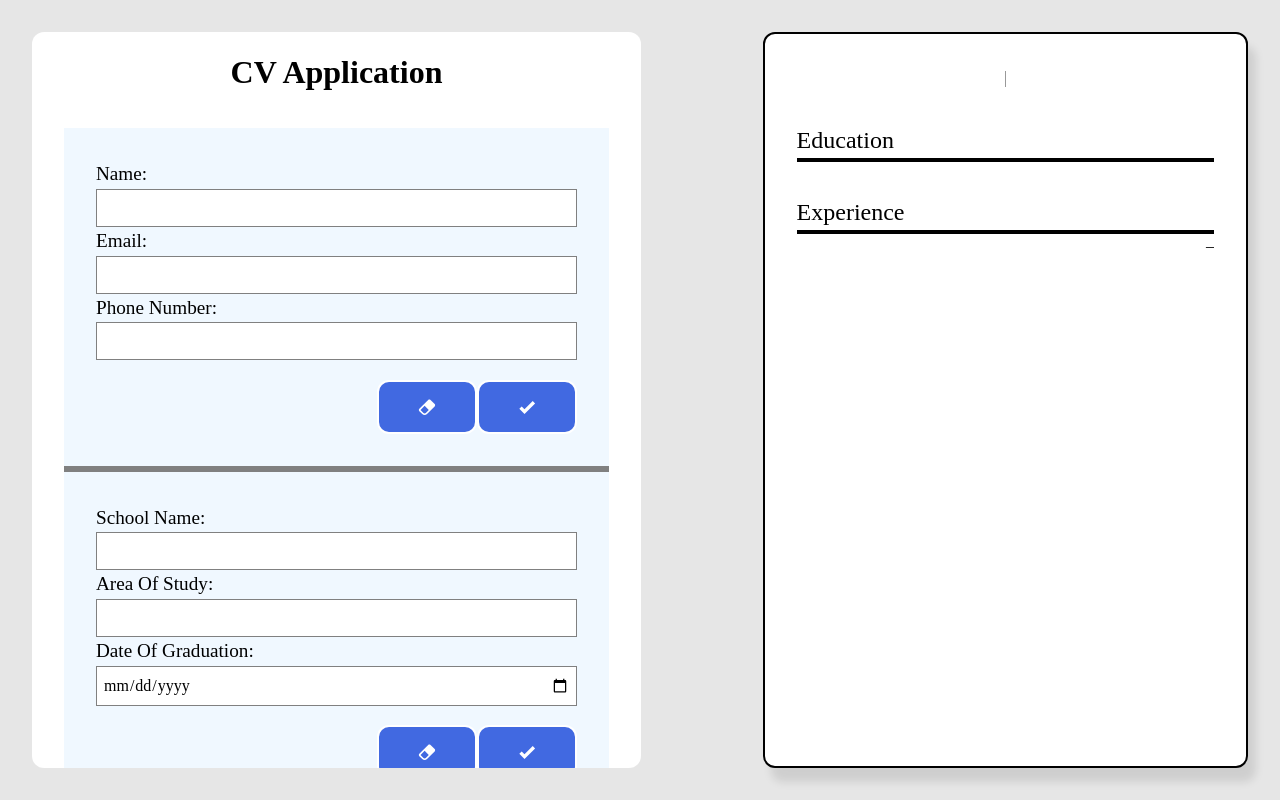
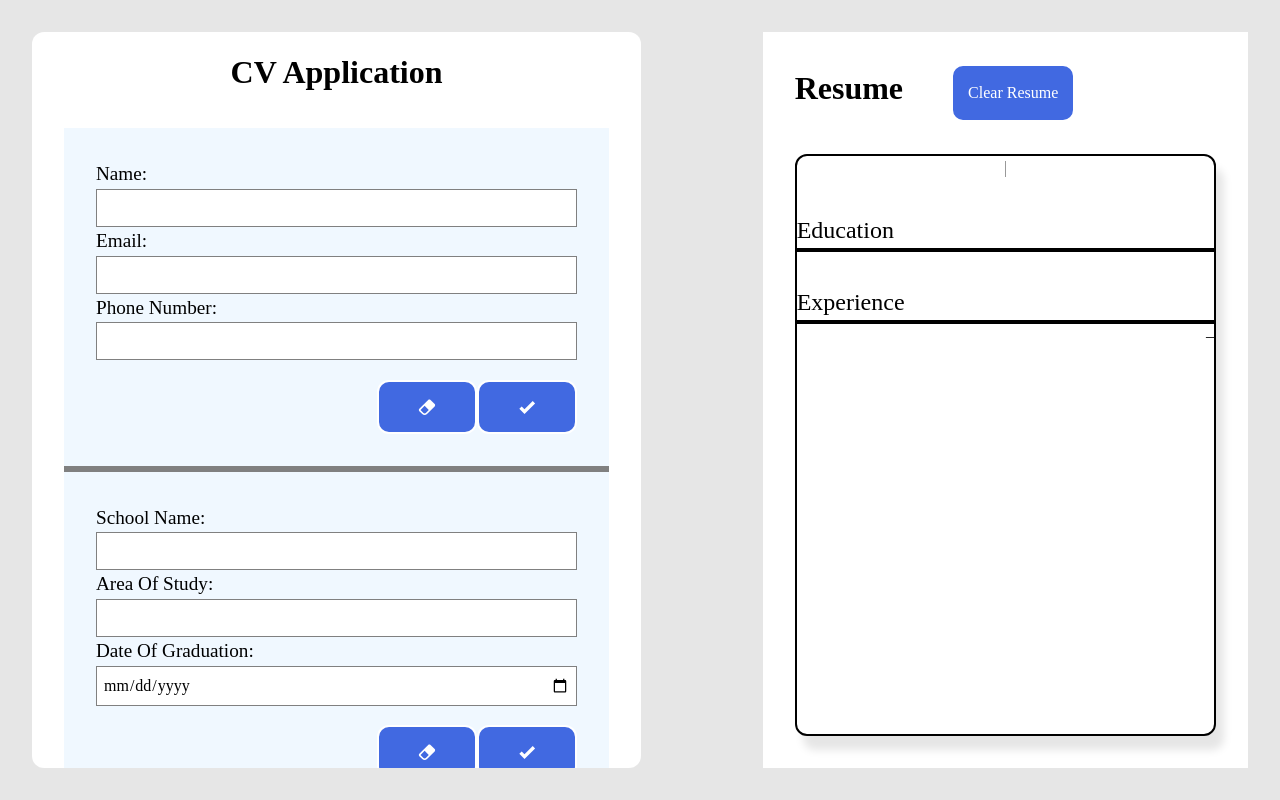
Before and after one commit to SeasonedSoup/CV-Application, a React (Vite) app: page / in a window 1280 px wide. Built offline with nearby package versions, Linux system fonts and the light colour scheme.

Commit message:
Add clear state set functions on each input, form
clear inputs and the result resume as an option

```diff
--- a/src/components/App.jsx
+++ b/src/components/App.jsx
@@ -35,6 +35,20 @@ const App = () => {
     experience: false
   })
 
+const setDatas = [setInfoData, setEducationData, setExperienceData]
+  function handleClearAllData() {
+    console.log("Cleared All Datas")
+    for (let setData in setDatas) {
+        setDatas[setData](prev => {
+            const cleared = {}
+            for (let key in prev) {
+                cleared[key] = ""
+            }
+            return cleared
+        })
+    }
+  }
+
   return (
     <div className="app">
         <div className="submitForm">
@@ -43,8 +57,14 @@ const App = () => {
           <EducationForm data={educationData} setData={setEducationData} submitted={submitted.education} setSubmitted={setSubmitted}/>
           <ExperienceForm data={experienceData} setData={setExperienceData} submitted={submitted.experience} setSubmitted={setSubmitted}/>
         </div>
-        <div className="resume">
-          <CvResult infoData={infoData} eduData={educationData} expData={experienceData}/>
+        <div className="resumeContainer">
+          <div className="containerHeader">
+            <h1>Resume</h1>
+            <button onClick={handleClearAllData} id="clearResultFormData">Clear Resume</button>
+          </div>
+          <div className="resume">
+            <CvResult infoData={infoData} eduData={educationData} expData={experienceData}/>
+          </div>
         </div>
     </div>
 
--- a/src/components/CVResult.jsx
+++ b/src/components/CVResult.jsx
@@ -1,4 +1,6 @@
 function CvResult({infoData, eduData, expData}) {
+
+
     return (
     <div className="cv">
         <div className="header">
--- a/src/components/EducationForm.jsx
+++ b/src/components/EducationForm.jsx
@@ -38,7 +38,7 @@ function EducationForm({data, setData, submitted, setSubmitted}) {
         )
     }
     return (
-        <form onSubmit={handleSubmit}>
+        <form onSubmit={handleSubmit} autoComplete="off">
             <p className="input">
                 <label htmlFor="schoolName">School Name:</label>
                 <CustomInput type="text" id="schoolName" name="schoolName" value={formData.schoolName}
--- a/src/components/ExperienceForm.jsx
+++ b/src/components/ExperienceForm.jsx
@@ -53,7 +53,7 @@ function ExperienceForm({data, setData, submitted, setSubmitted}) {
     }
 
     return (
-        <form onSubmit={handleSubmit}>
+        <form onSubmit={handleSubmit} autoComplete="off">
             <div className="formContainer">
                 <div className="inputColumn">
                     <p className="input">
--- a/src/components/InformationForm.jsx
+++ b/src/components/InformationForm.jsx
@@ -44,6 +44,18 @@ function InformationForm({data, setData, submitted, setSubmitted}) {
         setFormData((prev) => ({...prev, [field]: value}))
     }
 
+    const handleReset = () => {
+        setFormData(() => {
+            const cleared = {}
+
+            for (const field in formData) {
+                cleared[field] = ""
+            }
+
+            return cleared
+        })
+    }
+
     if (submitted) {
         return (
             <FinishedForm setSubmitted={setSubmitted} formType={"info"} formName={"Information"}/>
@@ -51,7 +63,7 @@ function InformationForm({data, setData, submitted, setSubmitted}) {
     }
 
     return (
-        <form className="noBorderForm" onSubmit={handleSubmit}>
+        <form className="noBorderForm" onSubmit={handleSubmit} autoComplete="off">
             <p className="input">
                 <label htmlFor="name">Name: </label>
                 <CustomInput type="text" id="name" name="name" value={formData.name}
@@ -68,7 +80,7 @@ function InformationForm({data, setData, submitted, setSubmitted}) {
                 updateData={(value) => handleChange("telephone", value)}/>
             </p>
             <div className="buttonRow">
-                <button type="button">
+                <button type="button"  onClick={handleReset}>
                     <img src={clearSvg} alt="ClearFormButton"/>
                 </button>
 
--- a/src/styles/form.css
+++ b/src/styles/form.css
@@ -67,12 +67,16 @@ button {
     padding: 15px;
     border: solid 2px white;
     background-color: royalblue;
+    color: white;
     border-radius: 12px;
 
-    align-self: flex-end;
     min-width: 100px;
     display: flex;
     justify-content: center;
+}
+/* Specific button styles */
+#clearResultFormData {
+    margin-left: 3rem;
 }
 
 img {
@@ -93,6 +97,7 @@ img {
     flex-direction: column;
     flex-grow: 1;
     max-width: 350px;
+    min-width: 100px;
 }
 
 /* Specific to Form that has been submitted ("finishedForm") */
@@ -102,17 +107,28 @@ img {
 }
 
 /* Resume Result CSS*/
+
+.resumeContainer {
+    flex-basis: 500px;
+    flex-grow: 2;
+    max-width: 800px;
+    padding: 2rem;
+    background-color: white;
+    display: flex;
+    flex-direction: column;
+}
+
+.containerHeader {
+    display: flex;
+    margin-bottom: 2rem;
+}
+
 .resume {
     background-color: white;
     border-radius: 12px;
     border: solid 2px black;
     box-shadow: 8px 14px 8px rgb(0, 0, 0, 0.1);
-
-
-    flex-basis: 500px;
-    flex-grow: 2;
-    max-width: 800px;
-    padding: 2rem;
+    flex: 1;
 }
 .cv {
     display: flex;
```
